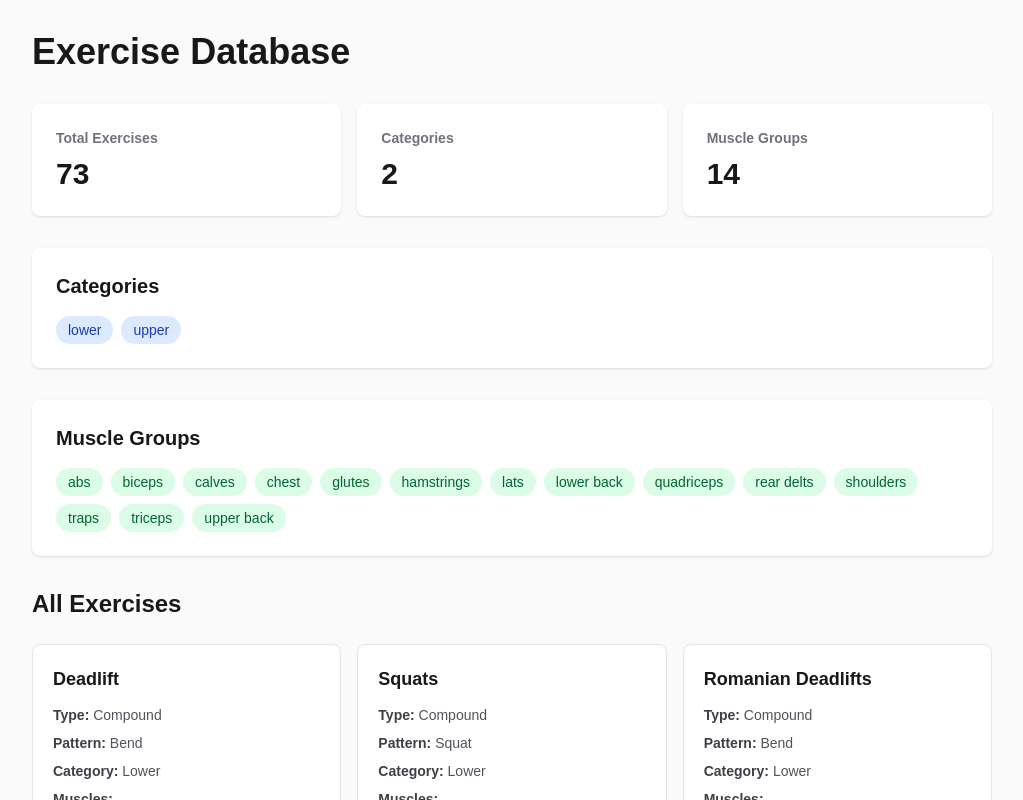
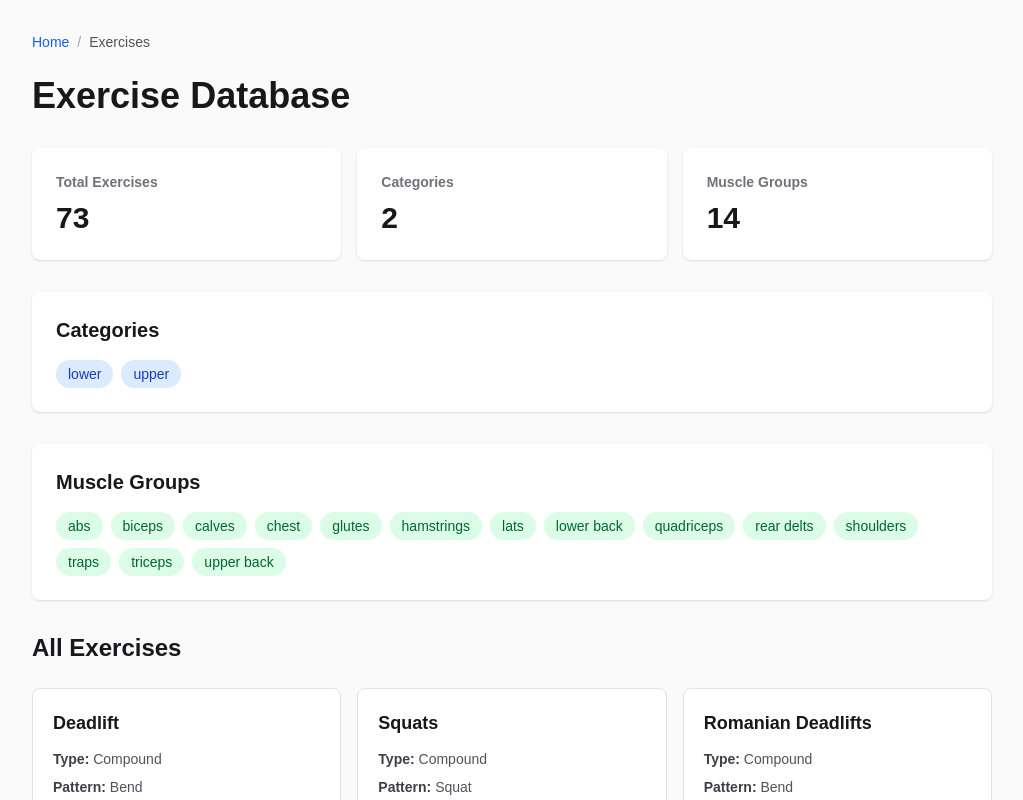
Before and after one commit to rannien/wwworkout, a Next.js app: page /exercises in a window 1280 px wide. Shown: the top 800 px of the page, without its empty margins (128-1151 px from the left). Built offline with nearby package versions, Linux system fonts and the light colour scheme.

Commit message:
feat: add breadcrumbs

```diff
--- /dev/null
+++ b/app/components/Breadcrumb.tsx
@@ -0,0 +1,35 @@
+import Link from 'next/link';
+
+export interface BreadcrumbItem {
+  label: string;
+  href?: string;
+}
+
+export default function Breadcrumb({ items }: { items: BreadcrumbItem[] }) {
+  return (
+    <nav className="mb-6 text-sm">
+      {items.map((item, index) => {
+        const isLast = index === items.length - 1;
+        return (
+          <span key={index}>
+            {index > 0 && (
+              <span className="mx-2 text-zinc-400">/</span>
+            )}
+            {item.href && !isLast ? (
+              <Link
+                href={item.href}
+                className="text-blue-600 hover:text-blue-800 dark:text-blue-400 dark:hover:text-blue-300 transition-colors"
+              >
+                {item.label}
+              </Link>
+            ) : (
+              <span className="text-zinc-600 dark:text-zinc-400">
+                {item.label}
+              </span>
+            )}
+          </span>
+        );
+      })}
+    </nav>
+  );
+}
--- a/app/exercises/[id]/page.tsx
+++ b/app/exercises/[id]/page.tsx
@@ -1,6 +1,7 @@
 import { getExerciseById, getAllExercises, filterByMovementPattern } from '@/lib/exerciseDb';
 import Link from 'next/link';
 import { notFound } from 'next/navigation';
+import Breadcrumb from '@/app/components/Breadcrumb';
 
 export default async function ExerciseDetailPage({ params }: { params: Promise<{ id: string }> }) {
   const { id } = await params;
@@ -28,18 +29,11 @@ export default async function ExerciseDetailPage({ params }: { params: Promise<{
   return (
     <div className="min-h-screen bg-zinc-50 dark:bg-zinc-900">
       <div className="container mx-auto p-8 max-w-5xl">
-        {/* Breadcrumb */}
-        <nav className="mb-6 text-sm">
-          <Link href="/" className="text-blue-600 hover:text-blue-800 dark:text-blue-400">
-            Home
-          </Link>
-          <span className="mx-2 text-zinc-400">/</span>
-          <Link href="/exercises" className="text-blue-600 hover:text-blue-800 dark:text-blue-400">
-            Exercises
-          </Link>
-          <span className="mx-2 text-zinc-400">/</span>
-          <span className="text-zinc-600 dark:text-zinc-400">{exercise.name}</span>
-        </nav>
+        <Breadcrumb items={[
+          { label: 'Home', href: '/' },
+          { label: 'Exercises', href: '/exercises' },
+          { label: exercise.name },
+        ]} />
 
         {/* Main Content */}
         <div className="bg-white dark:bg-zinc-800 rounded-xl shadow-lg p-8 mb-8">
--- a/app/exercises/page.tsx
+++ b/app/exercises/page.tsx
@@ -1,5 +1,6 @@
 import Link from 'next/link';
 import { getAllExercises, getUniqueCategories, getUniqueMuscleGroups, getExerciseStats } from '@/lib/exerciseDb';
+import Breadcrumb from '@/app/components/Breadcrumb';
 
 export default function ExercisesPage() {
   const exercises = getAllExercises();
@@ -10,6 +11,11 @@ export default function ExercisesPage() {
   return (
     <div className="min-h-screen bg-zinc-50 dark:bg-zinc-900">
       <div className="container mx-auto p-8 max-w-5xl">
+        <Breadcrumb items={[
+          { label: 'Home', href: '/' },
+          { label: 'Exercises' },
+        ]} />
+
         <h1 className="text-4xl font-bold mb-8 text-zinc-900 dark:text-zinc-50">
           Exercise Database
         </h1>
--- a/app/exercises/search/page.tsx
+++ b/app/exercises/search/page.tsx
@@ -1,9 +1,16 @@
 import ExerciseSearch from '@/app/components/ExerciseSearch';
+import Breadcrumb from '@/app/components/Breadcrumb';
 
 export default function SearchPage() {
   return (
     <div className="min-h-screen bg-zinc-50 dark:bg-zinc-900 py-8">
       <div className="container mx-auto max-w-5xl px-8">
+        <Breadcrumb items={[
+          { label: 'Home', href: '/' },
+          { label: 'Exercises', href: '/exercises' },
+          { label: 'Search' },
+        ]} />
+
         <div className="mb-8 text-center">
           <h1 className="text-4xl font-bold mb-2 text-zinc-900 dark:text-zinc-50">
             Exercise Search
```
